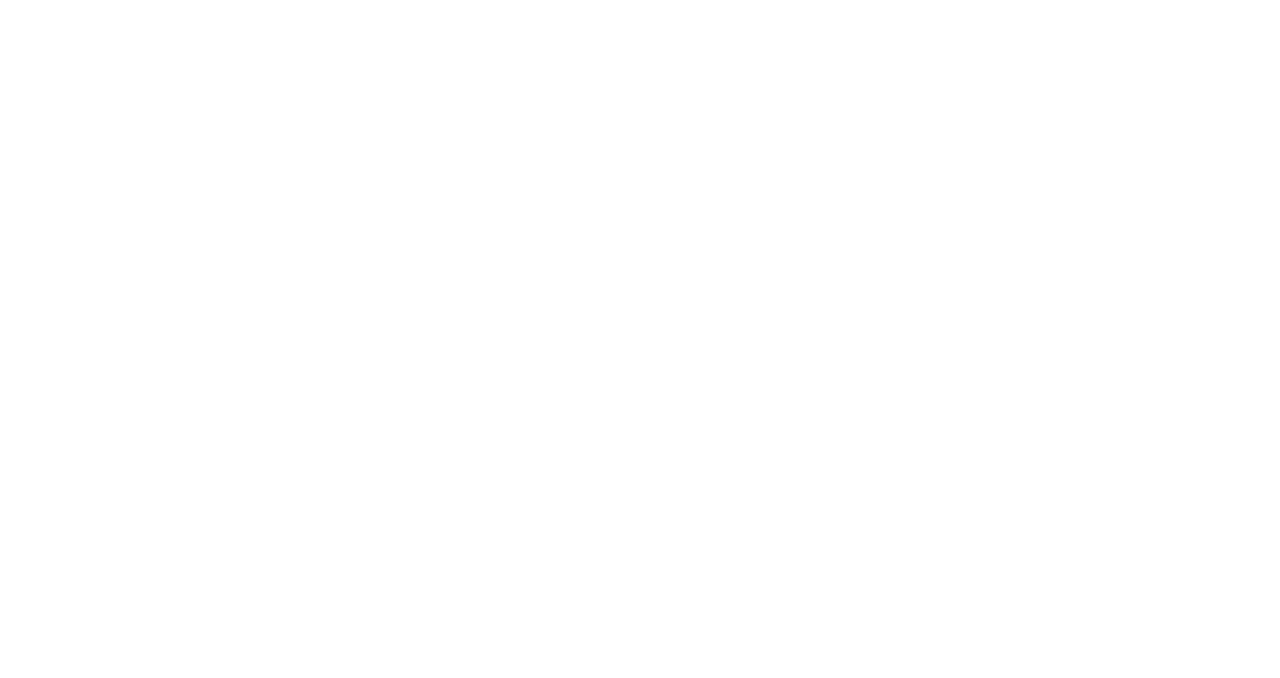
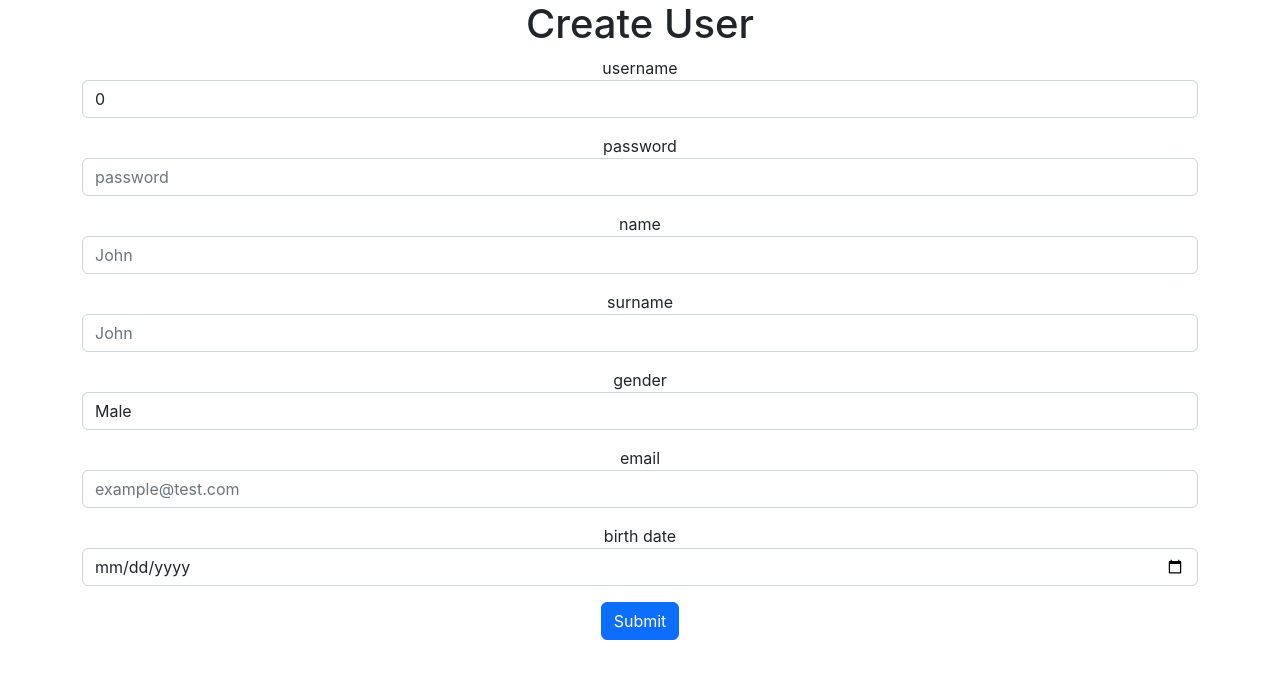
Before and after one commit to Ek4m/task-06-2022, a React (Create React App) app: page /users/add in a window 1280 px wide. Before the commit this address had no page. Shown: the top 678 px of the page. Built offline with nearby package versions, Linux system fonts and the light colour scheme.

Commit message:
create user page ready. must work on error handling and form validation

```diff
--- a/src/App.tsx
+++ b/src/App.tsx
@@ -3,6 +3,7 @@
 import { Route, Routes } from "react-router-dom";
 import Login from "./pages/Login";
 import HomePage from "./pages/HomePage";
+import CreateUser from "./pages/CreateUser";
 
 function App() {
   return (
@@ -10,6 +11,7 @@
       <Routes>
         <Route path="/login" element={<Login />} />
         <Route path="/" element={<HomePage />} />
+        <Route path="/users/add" element={<CreateUser />} />
       </Routes>
     </div>
   );
--- a/src/api.ts
+++ b/src/api.ts
@@ -28,4 +28,6 @@
 export const api = {
   login: (data: FormData) => axiosInstance.post("/login", data),
   getAllUsers: () => axiosInstance.get(REST_API + "/users"),
+  createUser: (data: any) =>
+    axiosInstance.post(REST_API + "/users/create", data),
 };
--- /dev/null
+++ b/src/pages/CreateUser.tsx
@@ -0,0 +1,132 @@
+import { Field, Form, Formik, FormikHelpers } from "formik";
+import React from "react";
+import { useNavigate } from "react-router-dom";
+import { api } from "../api";
+interface UserCredentials {
+  username: number;
+  name: string;
+  surname: string;
+  email: string;
+  birth_date: string;
+  gender: string;
+  password: string;
+}
+
+const CreateUser = () => {
+  const navigate = useNavigate();
+
+  const onSubmitHandler = async (
+    values: UserCredentials,
+    { setSubmitting }: FormikHelpers<UserCredentials>
+  ) => {
+    try {
+      const { data } = await api.createUser(values);
+      navigate("/");
+    } catch (e) {
+      console.log(e);
+      setSubmitting(false);
+    }
+  };
+  return (
+    <div className="container">
+      <h1>Create User</h1>
+      <Formik
+        initialValues={{
+          birth_date: "",
+          email: "",
+          gender: "male",
+          name: "",
+          password: "",
+          surname: "",
+          username: 0,
+        }}
+        onSubmit={onSubmitHandler}
+      >
+        {({ isSubmitting, isValidating }) => (
+          <Form>
+            <div className="mb-3">
+              <label htmlFor="username">username</label>
+              <Field
+                className="form-control"
+                id="username"
+                name="username"
+                placeholder="Ek4m"
+              />
+            </div>
+            <div className="mb-3">
+              <label htmlFor="password">password</label>
+              <Field
+                className="form-control"
+                id="password"
+                type="password"
+                name="password"
+                placeholder="password"
+              />
+            </div>
+
+            <div className="mb-3">
+              <label htmlFor="name">name</label>
+              <Field
+                className="form-control"
+                id="name"
+                name="name"
+                placeholder="John"
+              />
+            </div>
+            <div className="mb-3">
+              <label htmlFor="surname">surname</label>
+              <Field
+                className="form-control"
+                id="surname"
+                name="surname"
+                placeholder="John"
+              />
+            </div>
+            <div className="mb-3">
+              <label htmlFor="gender">gender</label>
+              <Field
+                as="select"
+                className="form-control"
+                id="gender"
+                name="gender"
+                placeholder="Male, female"
+              >
+                <option value="male">Male</option>
+                <option value="female">Female</option>
+              </Field>
+            </div>
+            <div className="mb-3">
+              <label htmlFor="email">email</label>
+              <Field
+                className="form-control"
+                id="email"
+                type="email"
+                name="email"
+                placeholder="example@test.com"
+              />
+            </div>
+            <div className="mb-3">
+              <label htmlFor="birth_date">birth date</label>
+              <Field
+                type="date"
+                className="form-control"
+                id="birth_date"
+                name="birth_date"
+                placeholder="example@test.com"
+              />
+            </div>
+            <button
+              className="btn btn-primary"
+              disabled={isSubmitting}
+              type="submit"
+            >
+              {isSubmitting && !isValidating ? "Wait..." : "Submit"}
+            </button>
+          </Form>
+        )}
+      </Formik>
+    </div>
+  );
+};
+
+export default CreateUser;
--- a/src/pages/HomePage.tsx
+++ b/src/pages/HomePage.tsx
@@ -1,5 +1,5 @@
 import React, { memo, MouseEvent, useEffect, useMemo, useState } from "react";
-import { useNavigate } from "react-router-dom";
+import { Link, useNavigate } from "react-router-dom";
 import { api } from "../api";
 import Table from "../components/Table";
 
@@ -41,7 +41,15 @@
   }, []);
   return (
     <div>
-      <h1>List of users</h1>
+      <div className="d-flex justify-content-between container align-items-center">
+        {" "}
+        <h1>List of users</h1>
+        <Link to="/users/add">
+          <button type="button" className="btn btn-primary">
+            Add
+          </button>
+        </Link>
+      </div>
       <hr />
       {users ? (
         <Table columns={columns} data={users} />
```
